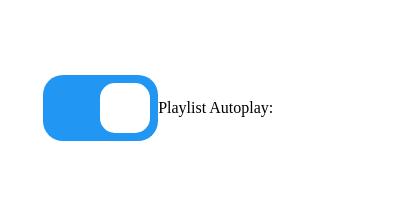
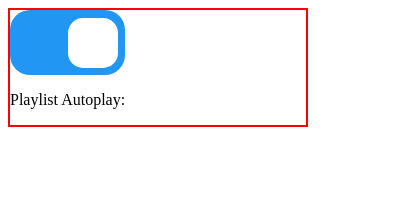
Before and after one commit to Hys-01/YT-Autoplay-Off, a browser extension: page popup.html in a window 400 px wide. Drawn offline with Linux system fonts and the light colour scheme.

```diff
--- a/popup.css
+++ b/popup.css
@@ -4,9 +4,6 @@
 body {
     width: 300px;
     height: 200px;
-    display: flex;
-    justify-content: center;  /* horizontally centre */
-    align-items: center;   /* vertically centre */
 }
 
 /* global vars */
@@ -16,13 +13,8 @@
 
 /* the switch and associated paragraphs */
 .toggle {
-    display: flex;
-    align-items: center;
-    justify-content: center;
-    flex-direction: column; /* Stack elements vertically */
-    width: auto;
+    border: 2px solid red; /* Just for testing */
 }
-
 /* the background 'field' of the switch */
 .switch {
     position: relative;
--- a/popup.html
+++ b/popup.html
@@ -16,7 +16,7 @@
 
 
 <body>
-    <div class = "toggle"></div>
+    <div class = "toggle">
         <script src="popup.js"></script>
         <label class="switch">
         <input type="checkbox" checked>
```
